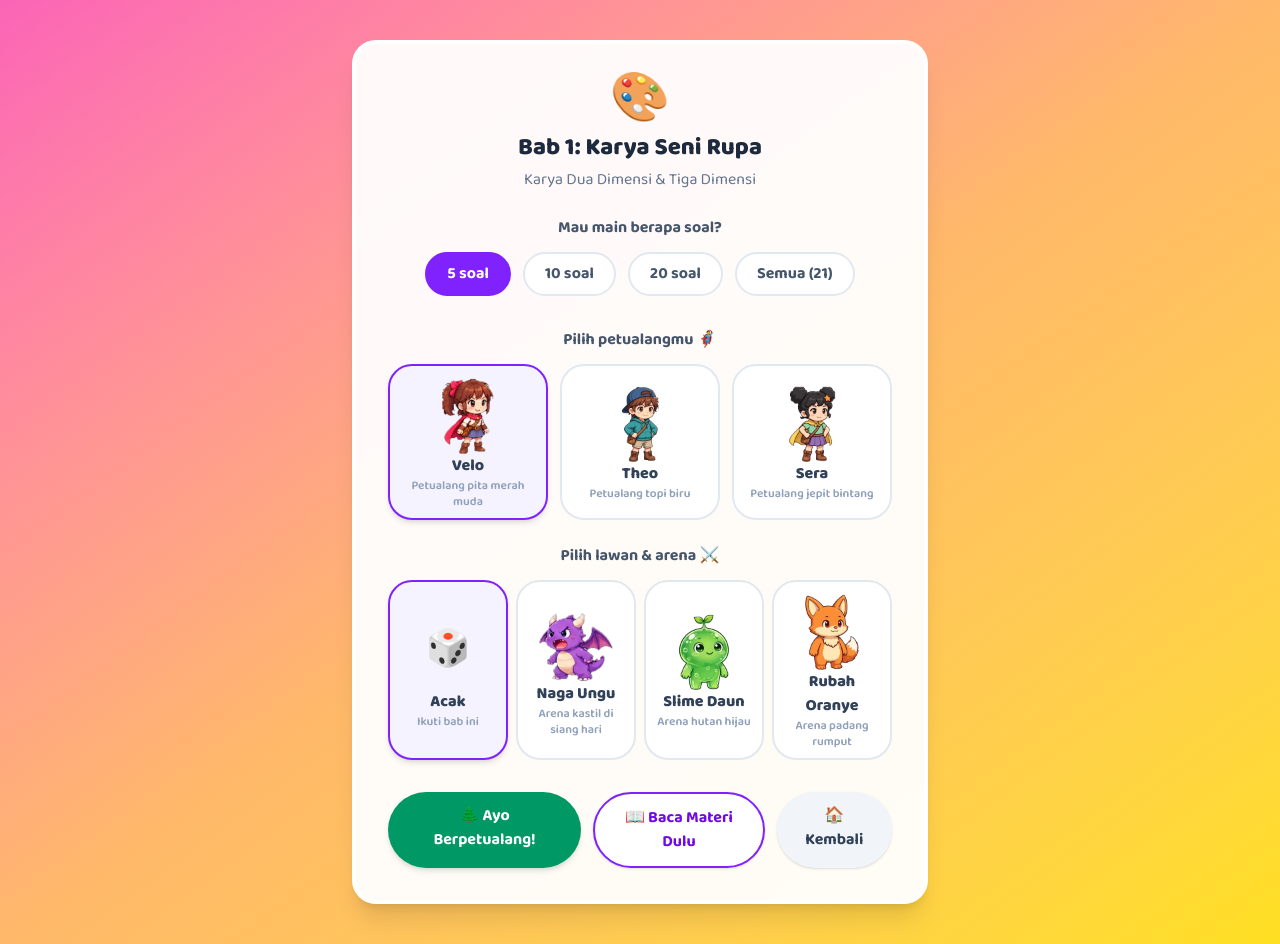
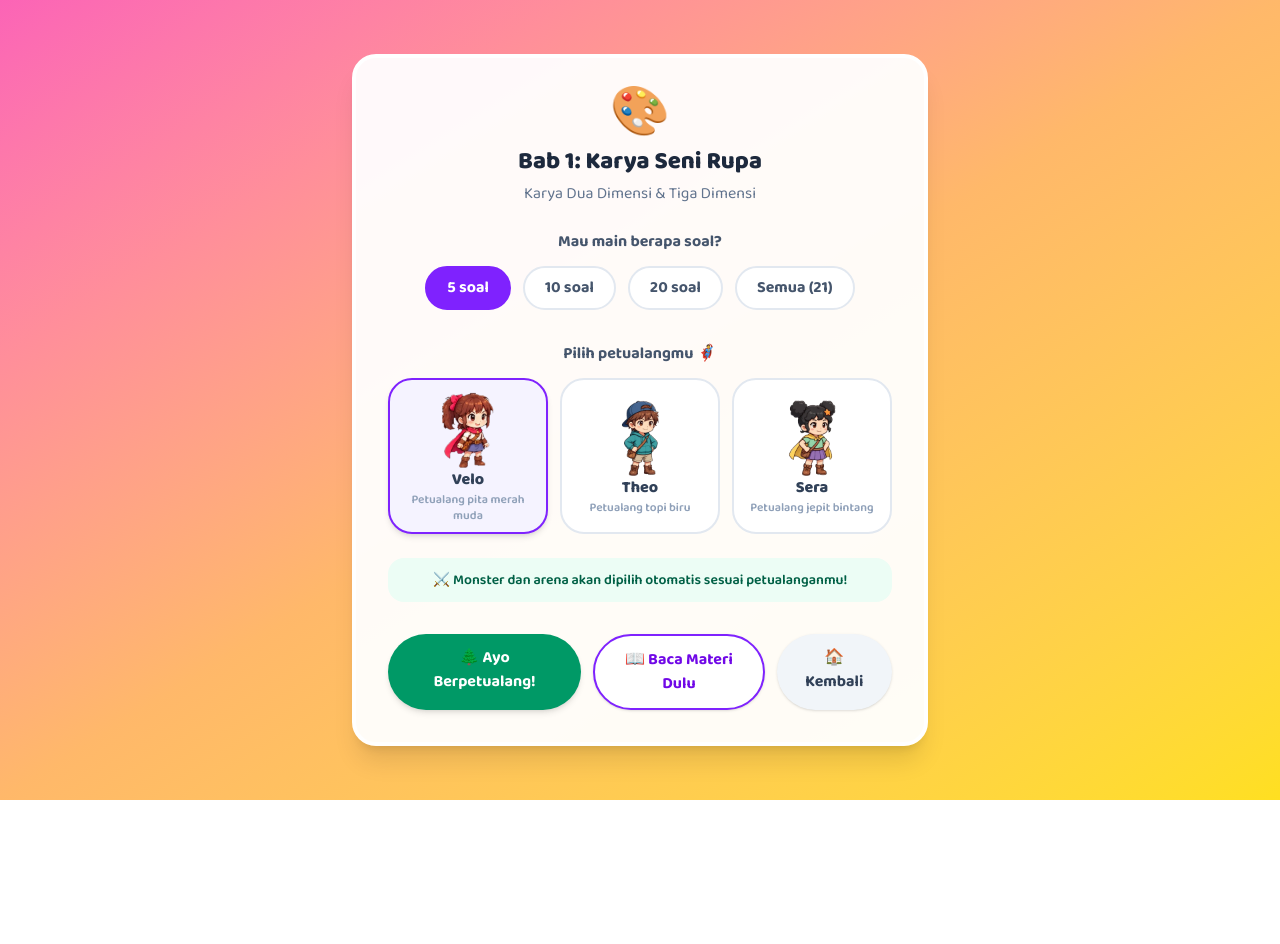
Before and after one commit to theodoresibp/kuis-belajar-anak, a Next.js app: page /quiz/bab-1-karya-seni-rupa in a window 1280 px wide. After the commit the page ends 800 px from the top, so only its background shows below. Built offline with nearby package versions, Linux system fonts and the light colour scheme.

Commit message:
Remove manual opponent selection; use automatic monster selection

```diff
--- a/src/components/QuizGame.tsx
+++ b/src/components/QuizGame.tsx
@@ -8,7 +8,6 @@ import { pickRandom, shuffle } from "@/lib/shuffle";
 import {
   BATTLE_CONFIG,
   HEROES,
-  MONSTERS,
   getHeroById,
   getMonsterById,
   pickMonsterForChapter,
@@ -67,7 +66,6 @@ export default function QuizGame({ chapter }: { chapter: QuizChapter }) {
   const [score, setScore] = useState(0);
   // Adventure Battle character/opponent choices (settings screen).
   const [selectedHeroId, setSelectedHeroId] = useState(HEROES[0].id);
-  const [monsterChoice, setMonsterChoice] = useState<string>("auto");
   // Answer options removed by the hint power-up on the current question.
   const [hintedOptionIds, setHintedOptionIds] = useState<string[]>([]);
   // Keep the latest wrong-answer feedback stable after the battle animation ends.
@@ -131,10 +129,7 @@ export default function QuizGame({ chapter }: { chapter: QuizChapter }) {
         total + Math.max(0, question.shuffledOptions.length - 1),
       0,
     );
-    const monster =
-      monsterChoice === "auto"
-        ? pickMonsterForChapter(chapter.id)
-        : getMonsterById(monsterChoice);
+    const monster = pickMonsterForChapter(chapter.id);
     dispatchBattle({
       type: "START",
       totalQuestions: prepared.length,
@@ -310,56 +305,9 @@ export default function QuizGame({ chapter }: { chapter: QuizChapter }) {
           })}
         </div>
 
-        <p className="font-bold text-slate-600 mb-3">Pilih lawan & arena ⚔️</p>
-        <div className="grid grid-cols-4 gap-2 mb-8">
-          <button
-            onClick={() => setMonsterChoice("auto")}
-            aria-pressed={monsterChoice === "auto"}
-            className={`rounded-3xl border-2 p-2 transition-all ${
-              monsterChoice === "auto"
-                ? "border-violet-600 bg-violet-50 shadow-md"
-                : "border-slate-200 bg-white hover:border-violet-300"
-            }`}
-          >
-            <span className="flex h-16 items-center justify-center text-4xl sm:h-20">
-              🎲
-            </span>
-            <span className="block font-extrabold text-slate-700">Acak</span>
-            <span className="block text-xs font-semibold text-slate-400">
-              Ikuti bab ini
-            </span>
-          </button>
-          {MONSTERS.map((monster) => {
-            const active = monsterChoice === monster.id;
-            return (
-              <button
-                key={monster.id}
-                onClick={() => setMonsterChoice(monster.id)}
-                aria-pressed={active}
-                className={`rounded-3xl border-2 p-2 transition-all ${
-                  active
-                    ? "border-violet-600 bg-violet-50 shadow-md"
-                    : "border-slate-200 bg-white hover:border-violet-300"
-                }`}
-              >
-                <Image
-                  src={monster.assets.idle}
-                  alt={monster.name}
-                  width={480}
-                  height={480}
-                  unoptimized
-                  className="mx-auto h-16 w-16 object-contain sm:h-20 sm:w-20"
-                />
-                <span className="block font-extrabold text-slate-700">
-                  {monster.name}
-                </span>
-                <span className="block text-xs font-semibold text-slate-400">
-                  {monster.tagline}
-                </span>
-              </button>
-            );
-          })}
-        </div>
+        <p className="mb-8 rounded-2xl bg-emerald-50 px-4 py-3 text-sm font-semibold text-emerald-800">
+          ⚔️ Monster dan arena akan dipilih otomatis sesuai petualanganmu!
+        </p>
 
         <div className="flex flex-col sm:flex-row gap-3 justify-center">
           {/* <button
```
